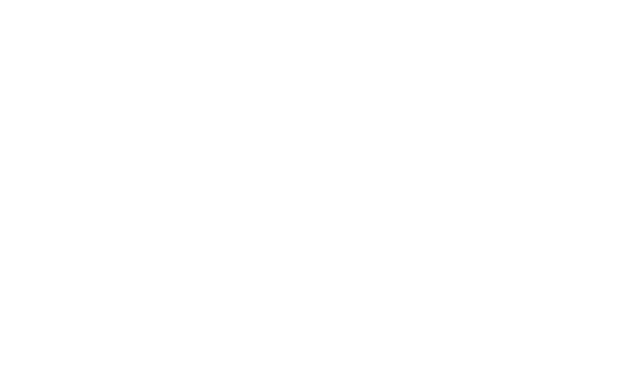
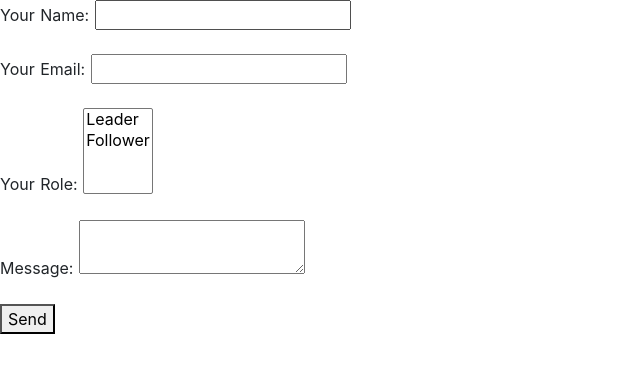
Before and after one commit to vivaruckk17/officialengii, a Nuxt app: page /test in a window 1280 px wide. Before the commit this address had no page. Shown: the top 372 px of the page, without its empty margins (0-640 px from the left). Built offline with nearby package versions, Linux system fonts and the light colour scheme.

Commit message:
Create test.vue

```diff
--- /dev/null
+++ b/pages/test.vue
@@ -0,0 +1,43 @@
+<template>
+<div>
+    <form name="contact" method="POST" data-netlify="true">
+    <p>
+        <label>Your Name: <input type="text" name="name" /></label>
+    </p>
+    <p>
+        <label>Your Email: <input type="email" name="email" /></label>
+    </p>
+    <p>
+        <label>Your Role: <select name="role[]" multiple>
+        <option value="leader">Leader</option>
+        <option value="follower">Follower</option>
+        </select></label>
+    </p>
+    <p>
+        <label>Message: <textarea name="message"></textarea></label>
+    </p>
+    <p>
+        <button type="submit">Send</button>
+    </p>
+</form>
+</div>
+</template>
+
+<script>
+export default {
+  data: function() {
+    return {
+      isActive: false
+    };
+  },
+  methods: {
+    toggle_class: function() {
+      this.isActive = !this.isActive;
+    }
+  }
+};
+</script>
+
+<style>
+
+</style>
```
